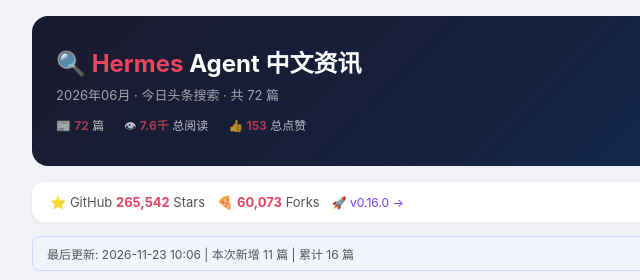
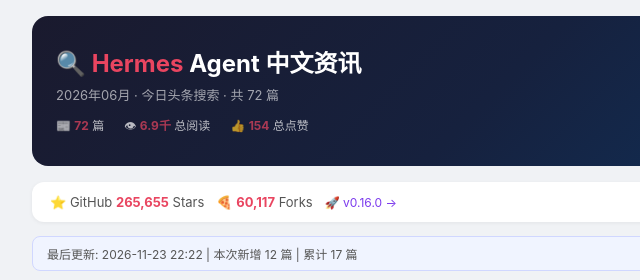
Before and after one commit to caesaryin2026/hermes-news, a plain HTML site: page hermes-news.html in a window 1280 px wide. Shown: the top 280 px of the page, 144-784 px from the left. Drawn offline with Linux system fonts and the light colour scheme.

Commit message:
🔄 News refresh 2026-11-23 22:22

```diff
--- a/hermes-news.html
+++ b/hermes-news.html
@@ -58,16 +58,16 @@ body{font-family:-apple-system,"PingFang SC","Microsoft YaHei",sans-serif;backgr
 <div class="hdr">
 <h1>&#128269; <span>Hermes</span> Agent 中文资讯</h1>
 <div class="sub">2026年06月 · 今日头条搜索 · 共 72 篇</div>
-<div class="s"><div>&#128240; <strong>72</strong> 篇</div><div>&#128065; <strong>7.6千</strong> 总阅读</div><div>&#128077; <strong>153</strong> 总点赞</div></div>
+<div class="s"><div>&#128240; <strong>72</strong> 篇</div><div>&#128065; <strong>6.9千</strong> 总阅读</div><div>&#128077; <strong>154</strong> 总点赞</div></div>
 </div>
 
 <div class="gh">
-<span class="g">&#11088; GitHub <strong>265,542</strong> Stars</span>
-<span class="g">&#127829; <strong>60,073</strong> Forks</span>
+<span class="g">&#11088; GitHub <strong>265,655</strong> Stars</span>
+<span class="g">&#127829; <strong>60,117</strong> Forks</span>
 <a href="https://github.com/NousResearch/hermes-agent/releases/tag/v2026.6.5" target="_blank">&#128640; v0.16.0 &rarr;</a>
 </div>
 
-<div class="refresh-info">最后更新: 2026-11-23 10:06 | 本次新增 11 篇 | 累计 16 篇</div>
+<div class="refresh-info">最后更新: 2026-11-23 22:22 | 本次新增 12 篇 | 累计 17 篇</div>
 
 <div class="tb">
 <span class="l">&#128204; 排序：</span>
```
Also changed, not shown: articles_cache.json (+1 -1 lines), index.html (+4 -4 lines).
